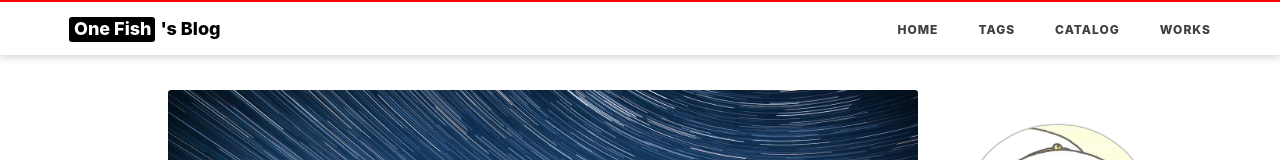
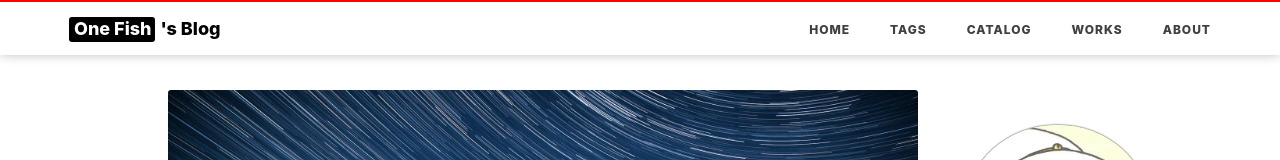
Before and after one commit to Moderation-T/Moderation-T.github.io, a plain HTML site: page index.html in a window 1280 px wide. Shown: the top 160 px of the page. Drawn offline with nearby package versions, Linux system fonts and the light colour scheme; some packages are replaced by stand-ins of ours; a script that the page names is missing.

Commit message:
Site updated: 2018-05-01 17:45:39

```diff
--- a/index.html
+++ b/index.html
@@ -87,6 +87,12 @@
 
 
 
+
+
+
+
+
+
                         <li>
                             <a href="/catalog/">Catalog</a>
                         </li>
@@ -102,6 +108,10 @@
 
 
 
+
+						<li>
+							<a href="/about">About</a>
+						</li>
 
                 </ul>
             </div>
```
Also changed, not shown: 2018/04/30/001-hhhh/index.html (+10 -0 lines), 2018/04/30/002-HTML/index.html (+10 -0 lines), Tags/html/index.html (+10 -0 lines), Tags/index.html (+10 -0 lines), Tags/web/index.html (+10 -0 lines), archives/2018/04/index.html (+10 -0 lines), archives/2018/index.html (+10 -0 lines), archives/index.html (+10 -0 lines), catalog/index.html (+10 -0 lines), works/index.html (+10 -0 lines), about/index.html (added).
